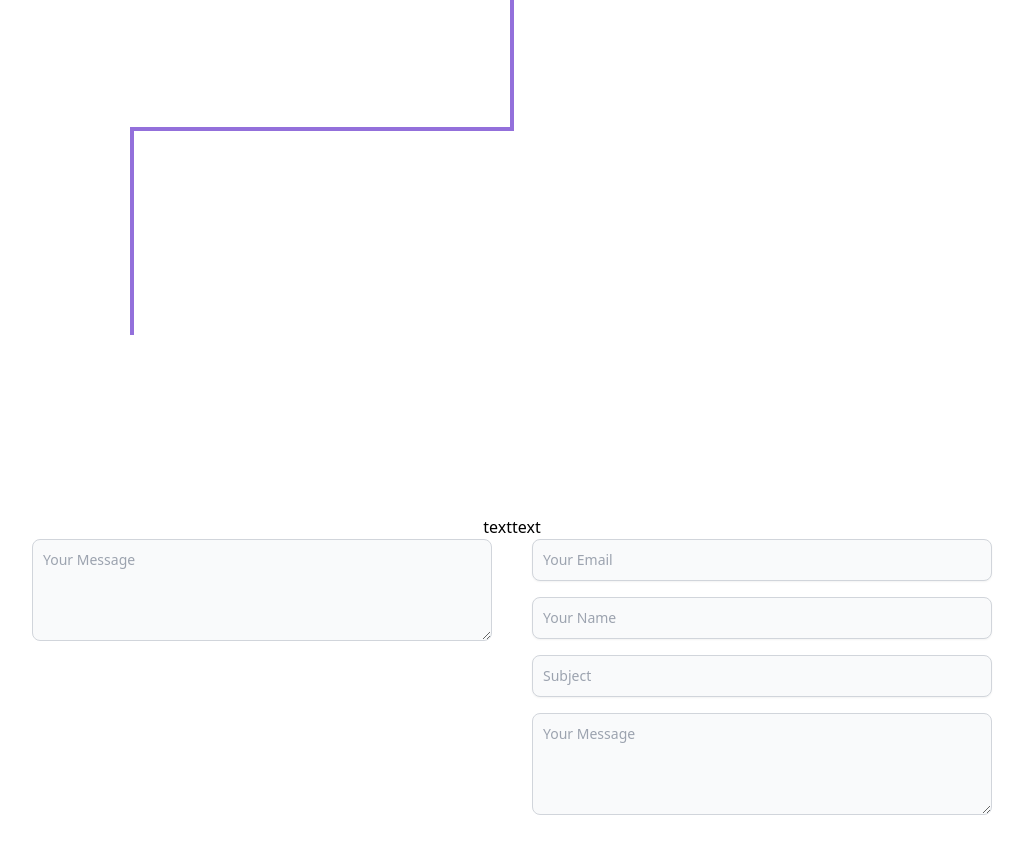
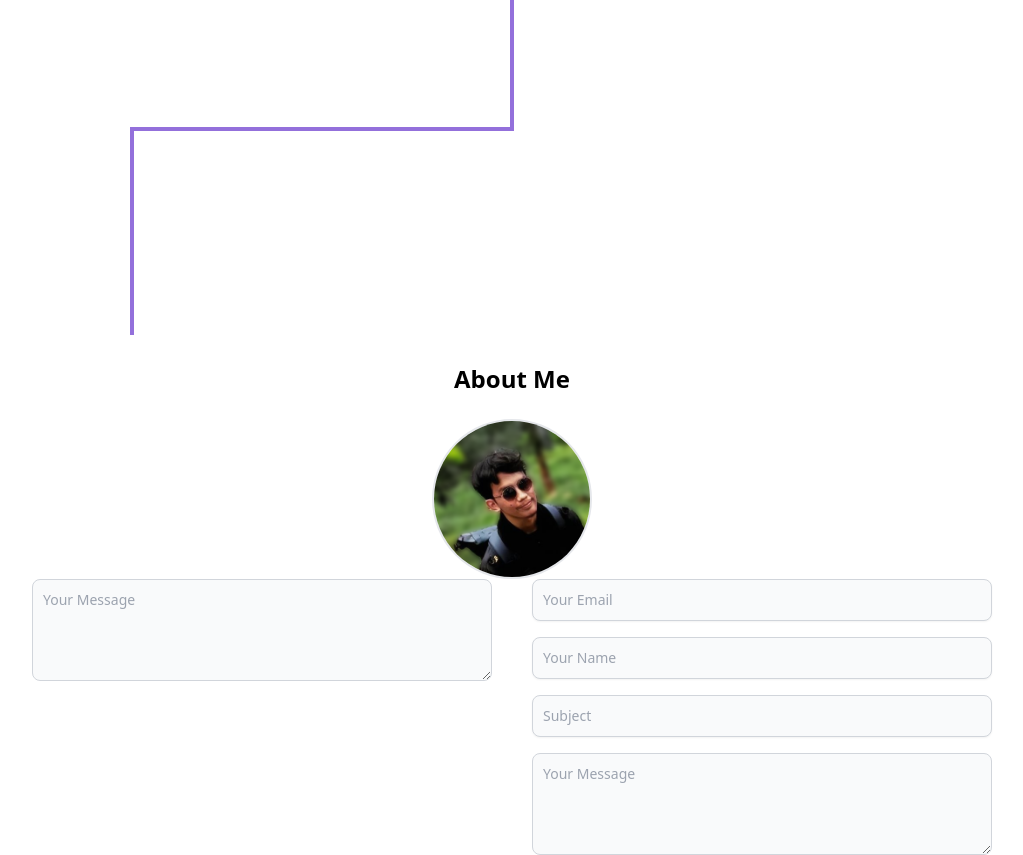
Before and after one commit to difhaels/portfolio-v2, a React (Create React App) app: page / in a window 1280 px wide. Shown: the part 4100-4955 px from the top of the page, without its empty margins (128-1151 px from the left). Before the commit the page ends 4915 px from the top, so only its background shows below. Built offline with nearby package versions, Linux system fonts and the light colour scheme.

Commit message:
added img about

```diff
--- a/src/components/css/output.css
+++ b/src/components/css/output.css
@@ -623,10 +623,6 @@ video {
   right: -6rem;
 }
 
-.-right-\[2px\] {
-  right: -2px;
-}
-
 .-top-1 {
   top: -0.25rem;
 }
@@ -677,10 +673,6 @@ video {
 
 .top-72 {
   top: 18rem;
-}
-
-.left-16 {
-  left: 4rem;
 }
 
 .z-10 {
@@ -749,6 +741,10 @@ video {
   margin-bottom: 1000px;
 }
 
+.mr-\[380px\] {
+  margin-right: 380px;
+}
+
 .mt-16 {
   margin-top: 4rem;
 }
@@ -777,28 +773,8 @@ video {
   margin-top: 24rem;
 }
 
-.mt-\[500px\] {
-  margin-top: 500px;
-}
-
-.mt-\[\] {
-  margin-top: ;
-}
-
-.mt-10 {
-  margin-top: 2.5rem;
-}
-
-.mr-10 {
-  margin-right: 2.5rem;
-}
-
-.mr-96 {
-  margin-right: 24rem;
-}
-
-.mr-\[380px\] {
-  margin-right: 380px;
+.mt-52 {
+  margin-top: 13rem;
 }
 
 .block {
@@ -871,6 +847,10 @@ video {
   height: fit-content;
 }
 
+.h-32 {
+  height: 8rem;
+}
+
 .w-1 {
   width: 0.25rem;
 }
@@ -913,10 +893,6 @@ video {
 
 .w-\[19\.15\%\] {
   width: 19.15%;
-}
-
-.w-\[50\%\] {
-  width: 50%;
 }
 
 .w-\[65\%\] {
@@ -933,6 +909,14 @@ video {
   width: 100%;
 }
 
+.w-32 {
+  width: 8rem;
+}
+
+.w-40 {
+  width: 10rem;
+}
+
 .origin-top-left {
   transform-origin: top left;
 }
@@ -1190,16 +1174,6 @@ video {
   background-color: rgb(255 255 255 / var(--tw-bg-opacity));
 }
 
-.bg-red-300 {
-  --tw-bg-opacity: 1;
-  background-color: rgb(252 165 165 / var(--tw-bg-opacity));
-}
-
-.bg-red-500 {
-  --tw-bg-opacity: 1;
-  background-color: rgb(239 68 68 / var(--tw-bg-opacity));
-}
-
 .bg-opacity-55 {
   --tw-bg-opacity: 0.55;
 }
@@ -1256,6 +1230,21 @@ video {
   padding-bottom: 1.25rem;
 }
 
+.px-10 {
+  padding-left: 2.5rem;
+  padding-right: 2.5rem;
+}
+
+.py-10 {
+  padding-top: 2.5rem;
+  padding-bottom: 2.5rem;
+}
+
+.py-6 {
+  padding-top: 1.5rem;
+  padding-bottom: 1.5rem;
+}
+
 .pb-8 {
   padding-bottom: 2rem;
 }
@@ -1315,6 +1304,10 @@ video {
 
 .font-semibold {
   font-weight: 600;
+}
+
+.font-black {
+  font-weight: 900;
 }
 
 .leading-none {
--- a/src/components/main/About.jsx
+++ b/src/components/main/About.jsx
@@ -1,15 +1,18 @@
+import agung from '../image/png/agung.png';
+
 export default function About(){
     return(<>
         <div className="relative mt-96">
             <div className="flex justify-center">
                 <div className="w-96 h-52 border-t-4 border-l-4 border-[#9370DB] mr-[380px] -top-1 absolute "></div>
             </div>
-            <div class="flex justify-center">
-                <div class="mt-96">
-                    <h1>text</h1>
+            <div class="flex mt-52 justify-center">
+                <div className='text-center'>
+                    <h1 className='font-semibold text-2xl py-6'>About Me</h1>
+                    <img src={agung} alt="agung saputra" className="rounded-full h-40 w-40 mx-auto border-2" />
                 </div>
-                <div class="mt-96">
-                    <h1>text</h1>
+                <div>
+                    <div></div>
                 </div>
             </div>
         </div>
```
